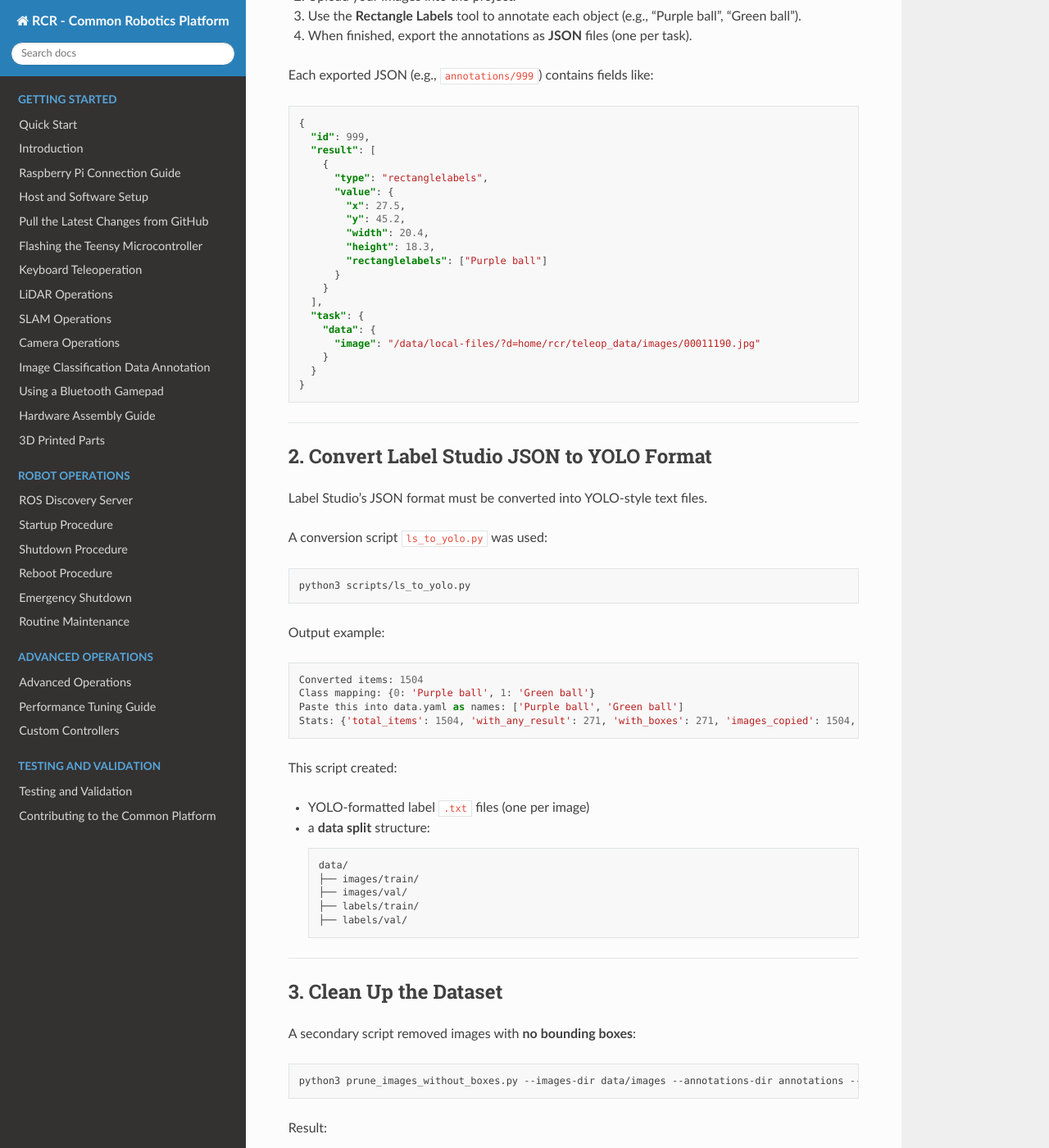
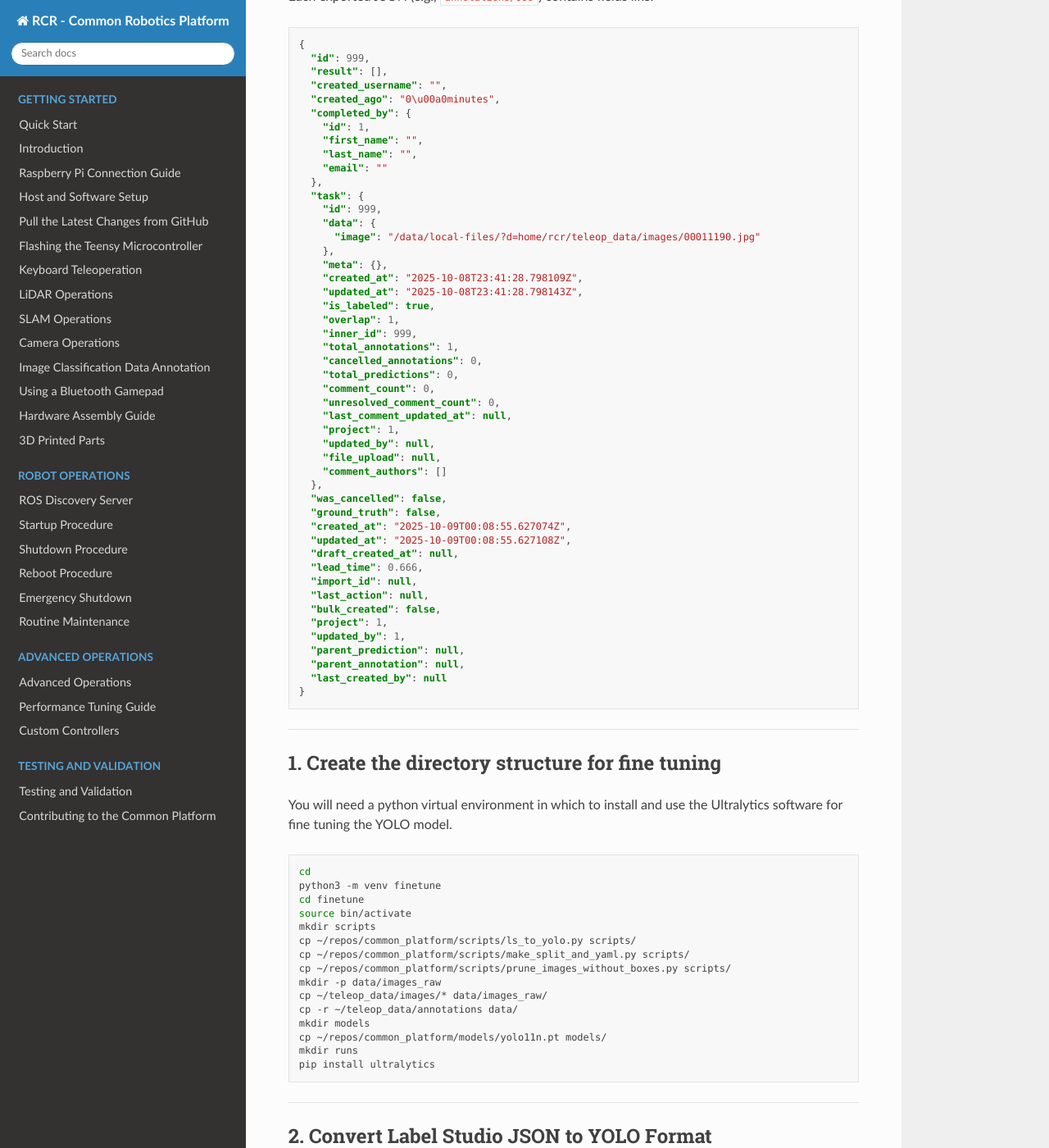
Before and after one commit to RoseCityRobotics/common_platform, a Sphinx documentation site: the page built from docs/source/YOLO_fine_tuning/YOLOv11n_Finetuning_Workflow.md, in a window 1280 px wide and 1400 px high, scrolled down 390 px. Shown: the whole window at 82% size. Built offline with Sphinx 7.4.7 and the Read the Docs theme 3.1.0, drawn with Linux system fonts in a browser that asks for light colours; pages that are not in the unit, such as notebooks, are missing from menus; some of the changed text lies outside the part shown.

Commit message:
Complete steps for running fine tuning using ultralytics

````diff
--- a/docs/source/YOLO_fine_tuning/YOLOv11n_Finetuning_Workflow.md
+++ b/docs/source/YOLO_fine_tuning/YOLOv11n_Finetuning_Workflow.md
@@ -1,39 +1,87 @@
 # YOLOv11n Fine-Tuning Workflow (Ultralytics on macOS)
 
 This guide documents the full process used to fine-tune a **YOLOv11n** object-detection model using custom data labeled in **Label Studio**.
+**Note that the following steps are best performmed on a computer with a good GPU and plenty of memory. Not the Raspberry Pi 5!**
 
 ---
 
-## 1. Data Labeling with Label Studio
-
-1. Launch Label Studio and create a new **Object Detection** project.
-2. Upload your images into the project.
-3. Use the **Rectangle Labels** tool to annotate each object (e.g., “Purple ball”, “Green ball”).
-4. When finished, export the annotations as **JSON** files (one per task).
+## 0. [Data Labeling with Label Studio](../data_annotation/label_studio.md)
 
 Each exported JSON (e.g., `annotations/999`) contains fields like:
 
 ```json
 {
   "id": 999,
-  "result": [
-    {
-      "type": "rectanglelabels",
-      "value": {
-        "x": 27.5,
-        "y": 45.2,
-        "width": 20.4,
-        "height": 18.3,
-        "rectanglelabels": ["Purple ball"]
-      }
-    }
-  ],
+  "result": [],
+  "created_username": "",
+  "created_ago": "0\u00a0minutes",
+  "completed_by": {
+    "id": 1,
+    "first_name": "",
+    "last_name": "",
+    "email": ""
+  },
   "task": {
+    "id": 999,
     "data": {
       "image": "/data/local-files/?d=home/rcr/teleop_data/images/00011190.jpg"
-    }
-  }
+    },
+    "meta": {},
+    "created_at": "2025-10-08T23:41:28.798109Z",
+    "updated_at": "2025-10-08T23:41:28.798143Z",
+    "is_labeled": true,
+    "overlap": 1,
+    "inner_id": 999,
+    "total_annotations": 1,
+    "cancelled_annotations": 0,
+    "total_predictions": 0,
+    "comment_count": 0,
+    "unresolved_comment_count": 0,
+    "last_comment_updated_at": null,
+    "project": 1,
+    "updated_by": null,
+    "file_upload": null,
+    "comment_authors": []
+  },
+  "was_cancelled": false,
+  "ground_truth": false,
+  "created_at": "2025-10-09T00:08:55.627074Z",
+  "updated_at": "2025-10-09T00:08:55.627108Z",
+  "draft_created_at": null,
+  "lead_time": 0.666,
+  "import_id": null,
+  "last_action": null,
+  "bulk_created": false,
+  "project": 1,
+  "updated_by": 1,
+  "parent_prediction": null,
+  "parent_annotation": null,
+  "last_created_by": null
 }
+```
+
+---
+
+## 1. Create the directory structure for fine tuning
+
+You will need a python virtual environment in which to install and use the Ultralytics software for fine tuning the YOLO model.
+
+```bash
+cd
+python3 -m venv finetune
+cd finetune
+source bin/activate
+mkdir scripts
+cp ~/repos/common_platform/scripts/ls_to_yolo.py scripts/
+cp ~/repos/common_platform/scripts/make_split_and_yaml.py scripts/
+cp ~/repos/common_platform/scripts/prune_images_without_boxes.py scripts/
+mkdir -p data/images_raw
+cp ~/teleop_data/images/* data/images_raw/
+cp -r ~/teleop_data/annotations data/
+mkdir models
+cp ~/repos/common_platform/models/yolo11n.pt models/
+mkdir runs
+pip install ultralytics
 ```
 
 ---
@@ -57,6 +105,11 @@
 Stats: {'total_items': 1504, 'with_any_result': 271, 'with_boxes': 271, 'images_copied': 1504, 'missing_images': 0, 'empty_results': 1233}
 ```
 
+Then, split the data into training and validation sets
+```bash
+python3 scripts/make_split_and_yaml.py
+```
+
 This script created:
 - YOLO-formatted label `.txt` files (one per image)
 - a **data split** structure:
@@ -68,6 +121,8 @@
   ├── labels/val/
   ```
 
+Finally, update the data.yaml
+
 ---
 
 ## 3. Clean Up the Dataset
@@ -75,7 +130,7 @@
 A secondary script removed images with **no bounding boxes**:
 
 ```bash
-python3 prune_images_without_boxes.py --images-dir data/images --annotations-dir annotations --delete
+python3 scripts/prune_images_without_boxes.py --images-dir data/images_raw --annotations-dir data/annotations --delete
 ```
 
 Result:
@@ -85,31 +140,38 @@
 Images scanned: 1504  |  keep: 271  |  prune: 1233
 ```
 
-After pruning, only labeled images remained in `data/images/`.
+After pruning, only labeled images remained in `data/images_raw/`. This is necessary to create a calibration dataset for the conversion to the .hef format that will work on the Hailo 8 AI Hat.
 
 ---
 
-## 4. Prepare the `data.yaml` File
+## 4. Edit the `data.yaml` File
 
-Create a file `data.yaml` describing the dataset and class names:
+The `data.yaml` file was created by `make_split_and_yaml.py`. It describes the dataset and class names:
 
 ```yaml
-train: data/images/train
-val: data/images/val
+path: data
+train: train/images
+val: val/images
+nc: 2
+names:
+- class_0
+- class_1
+```
 
-nc: 2
-names: ['Purple ball', 'Green ball']
+**Edit the `data.yaml` file with the correct class names.**
+```bash
+nano data.yaml
+```
+
+```
+names:
+- Purple ball
+- Green ball
 ```
 
 ---
 
 ## 5. Verify Ultralytics Installation
-
-Confirm Ultralytics (YOLOv11) is installed in your virtual environment:
-
-```bash
-pip install ultralytics
-```
 
 You can test on a sample dataset to confirm everything works:
 
@@ -121,11 +183,20 @@
 
 ## 6. Fine-Tune the YOLOv11n Model
 
+**Note that this will take a VERY LONG time on the Raspberry Pi 5. It is better to run it on a computer with a good GPU and lots of memory.**
 Run training on your custom data:
 
 ```bash
-yolo train model=yolo11n.pt data=data.yaml epochs=100 imgsz=640 batch=16 device=mps project=runs name=y11n_custom
+yolo train model=models/yolo11n.pt data=data.yaml epochs=100 imgsz=640 batch=16 project=runs name=y11n_finetune
 ```
+
+Choosing a batch size
+| Hardware                        | Recommended batch       |
+| ------------------------------- | ----------------------- |
+| **M1 / M2 / M3 MacBook Air**    | `batch=8`               |
+| **M1 / M2 / M3 Pro (16 GB)**    | `batch=16`              |
+| **M1 / M2 / M3 Max (32–64 GB)** | `batch=32`              |
+| **Intel Mac (CPU only)**        | `batch=4` (or even `2`) |
 
 Key arguments:
 | Option | Description |
@@ -135,7 +206,7 @@
 | `epochs=100` | Train for 100 epochs |
 | `imgsz=640` | Input image size |
 | `batch=16` | Batch size (adjust to available RAM) |
-| `device=mps` | Use Apple Metal GPU acceleration |
+| `device=mps` | **Add this if on Apple Silicon Mac to use Metal GPU acceleration** |
 | `project=runs` | Output directory |
 | `name=y11n_custom` | Experiment name |
 
@@ -165,7 +236,7 @@
 After 100 epochs, YOLO saves results in:
 
 ```
-runs/train/y11n_custom/
+runs/train/y11n_finetune/
 ├── weights/
 │   ├── best.pt
 │   └── last.pt
@@ -182,7 +253,8 @@
 Export to ONNX (static 640×640):
 
 ```bash
-yolo export model=runs/train/y11n_custom/weights/best.pt format=onnx imgsz=640 opset=13 simplify=True dynamic=False
+yolo export model=runs/y11n_finetune/weights/best.pt format=onnx imgsz=640 opset=13 simplify=True dynamic=False
+cp runs/y11n_finetune/weights/best.onnx yolov11n_finetune.onnx
 ```
 
 This creates `yolov11n_finetune.onnx`, ready for conversion to `.hef` using the Hailo compiler.
````
